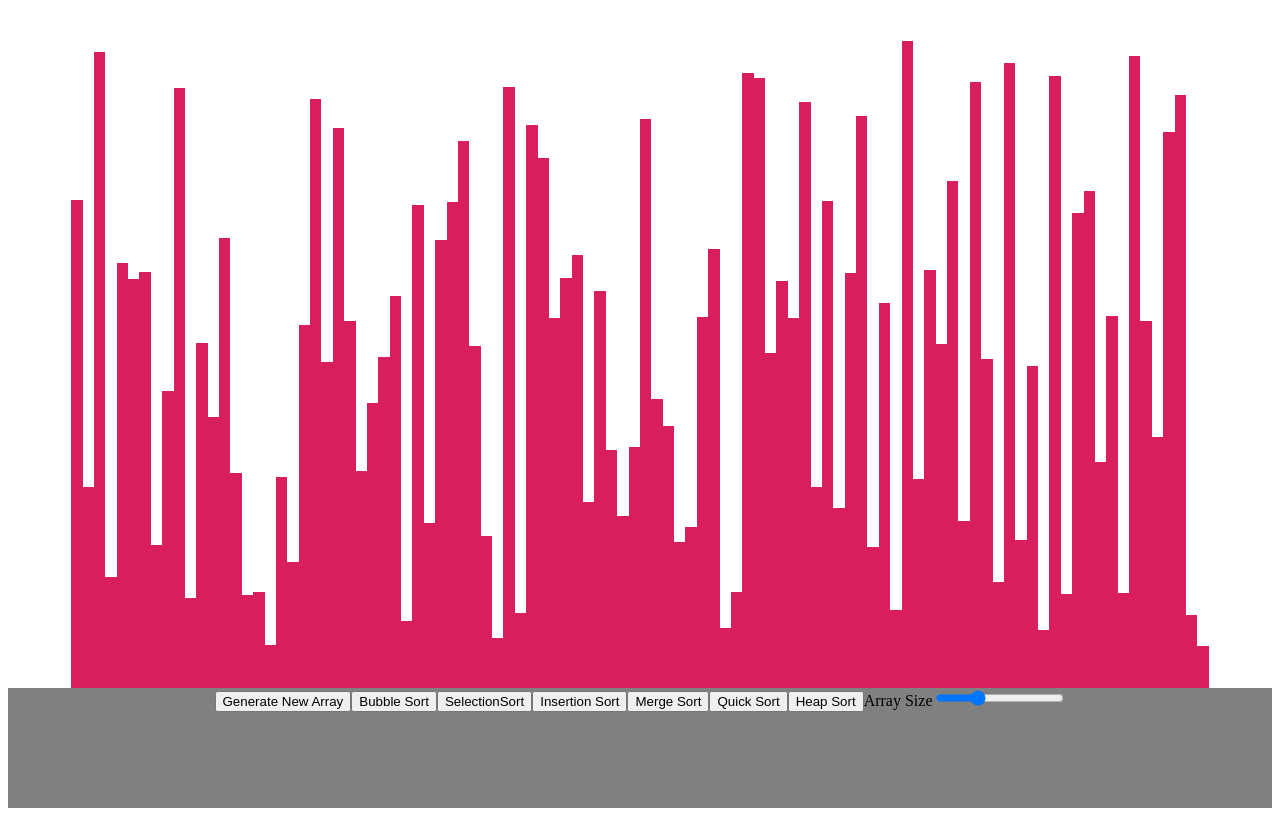
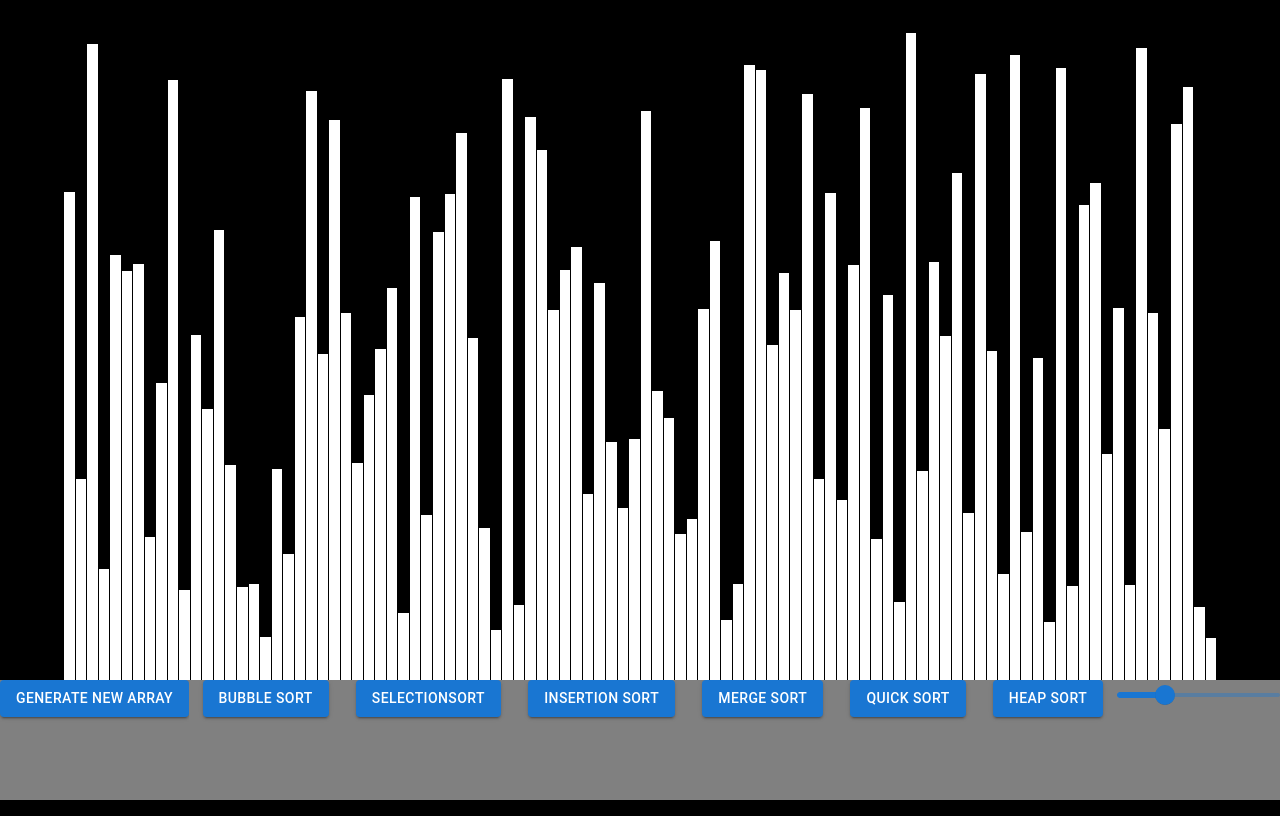
Before and after one commit to Ryanmaxin/Sorting-Algorithm-Visualizer, a React (Create React App) app: page / in a window 1280 px wide. Built offline with nearby package versions, Linux system fonts and the light colour scheme.

Commit message:
Beginning of CSS refactor to MUI

```diff
--- a/package.json
+++ b/package.json
@@ -3,6 +3,9 @@
   "version": "0.1.0",
   "private": true,
   "dependencies": {
+    "@emotion/react": "^11.9.0",
+    "@emotion/styled": "^11.8.1",
+    "@mui/material": "^5.6.1",
     "@testing-library/jest-dom": "^5.16.2",
     "@testing-library/react": "^12.1.3",
     "@testing-library/user-event": "^13.5.0",
--- a/src/DisplayArray/DisplayArray.css
+++ b/src/DisplayArray/DisplayArray.css
@@ -7,18 +7,16 @@
     width: 90%;
     justify-content: space-between;
     height: 85vh;
+    column-gap: 1px
 }
 
 .none,
-.swap,
 .compare {
     flex: 1 1 content;
-    /* border: 0.2px ridge rgb(161, 37, 79); */
-    box-sizing: border-box;
 }
 
 .none {
-    background-color: rgb(216, 30, 91);
+    background-color: white;
 }
 
 .compare {
--- a/src/SortingAlgorithms/HeapSort.js
+++ b/src/SortingAlgorithms/HeapSort.js
@@ -51,7 +51,7 @@
       // Else swap elements
       Swap(heap, i, index);
       await Sleep(4)
-      Animate(arr, { e1: i, e2: index }, false)
+      Animate(arr, { e1: i, e2: index }, true)
 
       // Continue by using the swapped index
       i = index;
@@ -68,12 +68,13 @@
   while (lastElement > 0) {
     Swap(arr, 0, lastElement);
     await Sleep(4)
-    Animate(arr, { e1: 0, e2: lastElement }, false)
+    Animate(arr, { e1: 0, e2: lastElement }, true)
     await Heapify(arr, 0, lastElement);
     lastElement -= 1;
   }
 
   // Return sorted array
+  Animate(arr, { e1: null, e2: null }, false)
   return arr;
 }
 
--- a/src/SortingVisualizer/SortingVisualizer.css
+++ b/src/SortingVisualizer/SortingVisualizer.css
@@ -1,6 +1,20 @@
+.interaction {
+    text-align: center;
+    margin: auto;
+    height: 15vh;
+    background-color: grey;
+    display: flex;
+}
+
+.sorts {
+    display: flex;
+    flex: 1 1 auto;
+}
+
+.sortButton {
+    flex: 1 1 auto;
+}
+
 .options {
-      text-align: center;
-      margin: auto;
-      height: 15vh;
-      background-color: grey;
-  }
+    flex: 1 1 auto
+}
--- a/src/SortingVisualizer/SortingVisualizer.js
+++ b/src/SortingVisualizer/SortingVisualizer.js
@@ -7,6 +7,10 @@
 import SelectionSort from '../SortingAlgorithms/SelectionSort'
 import QuickSort from '../SortingAlgorithms/QuickSort'
 import HeapSort from '../SortingAlgorithms/HeapSort';
+import * as React from 'react';
+import ReactDOM from 'react-dom';
+import Button from '@mui/material/Button';
+import Slider from '@mui/material/Slider'
 
 let currentAnimation = { e1: null, e2: null, e3: null }
 let isSorting = false
@@ -65,16 +69,34 @@
     return (
         <div className="content">
             <DisplayArray masterArray={masterArray} currentAnimation={currentAnimation} />
-            <div className="options">
-                <button onClick={resetArray} disabled={isSorting}>Generate New Array</button>
-                <button onClick={() => { handleBubbleSort(masterArray) }} disabled={isSorting}>Bubble Sort</button>
-                <button onClick={() => { handleSelectionSort(masterArray) }} disabled={isSorting}>SelectionSort</button>
-                <button onClick={() => { handleInsertionSort(masterArray) }} disabled={isSorting}>Insertion Sort</button>
-                <button onClick={() => { handleMergeSort(masterArray) }} disabled={isSorting}>Merge Sort</button>
-                <button onClick={() => { handleQuickSort(masterArray) }} disabled={isSorting}>Quick Sort</button>
-                <button onClick={() => { handleHeapSort(masterArray) }} disabled={isSorting}>Heap Sort</button>
-                <label htmlFor="array-size">Array Size</label>
-                <input onChange={e => { setarraySize(e.target.value) }} type="range" min="10" max="300" value={arraySize} step="10" id="array-size" disabled={isSorting}></input>
+            <div className='interaction'>
+                <div className="generate">
+                    <Button variant="contained" onClick={resetArray} disabled={isSorting}>Generate New Array</Button>
+                </div>
+                <div className="sorts">
+
+                    <div className="sortButton">
+                        <Button variant="contained" onClick={() => { handleBubbleSort(masterArray) }} disabled={isSorting}>Bubble Sort</Button >
+                    </div>
+                    <div className="sortButton">
+                        <Button variant="contained" onClick={() => { handleSelectionSort(masterArray) }} disabled={isSorting}>SelectionSort</Button>
+                    </div>
+                    <div className="sortButton">
+                        <Button variant="contained" onClick={() => { handleInsertionSort(masterArray) }} disabled={isSorting}>Insertion Sort</Button >
+                    </div>
+                    <div className="sortButton">
+                        <Button variant="contained" onClick={() => { handleMergeSort(masterArray) }} disabled={isSorting}>Merge Sort</Button >
+                    </div>
+                    <div className="sortButton">
+                        <Button variant="contained" onClick={() => { handleQuickSort(masterArray) }} disabled={isSorting}>Quick Sort</Button >
+                    </div>
+                    <div className="sortButton">
+                        <Button variant="contained" onClick={() => { handleHeapSort(masterArray) }} disabled={isSorting}>Heap Sort</Button >
+                    </div>
+                </div>
+                <div className="options">
+                    <Slider onChange={e => { setarraySize(e.target.value) }} step="10" max="300" min="15" disabled={isSorting} valueLabelDisplay="on" value={arraySize} />
+                </div>
             </div>
         </div>
 
--- a/src/index.css
+++ b/src/index.css
@@ -1,3 +1,13 @@
 * {
     overflow: hidden;
 }
+
+html,
+body {
+    width: 100%;
+    height: 100%;
+    margin: 0px;
+    padding: 0px;
+    overflow-x: hidden;
+    background-color: black;
+}
```
Also changed, not shown: 1 other file (tests, documents, lock files or other folders).
